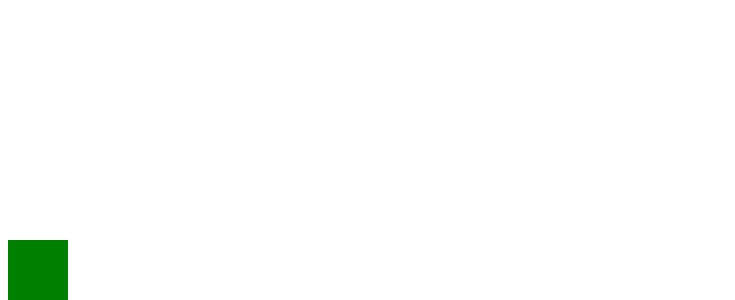
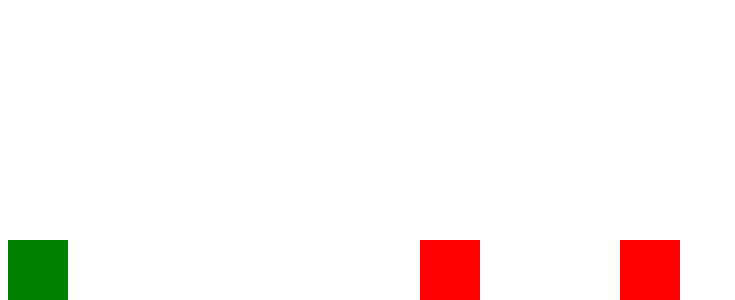
Before and after one commit to LuzianeFreitas/Dio-dino-game, a plain HTML site: page index.html in a window 1280 px wide. Shown: the part 500-800 px from the top of the page, without its empty margins (0-735 px from the left). Drawn offline with Linux system fonts and the light colour scheme.

Commit message:
Added settings in style

```diff
--- a/style.css
+++ b/style.css
@@ -5,3 +5,11 @@
     position: absolute;
     bottom: 0;
 }
+
+.cactus {
+    position: absolute;
+    width: 60px;
+    height: 60px;
+    bottom: 0;
+    background: red;
+}
```
